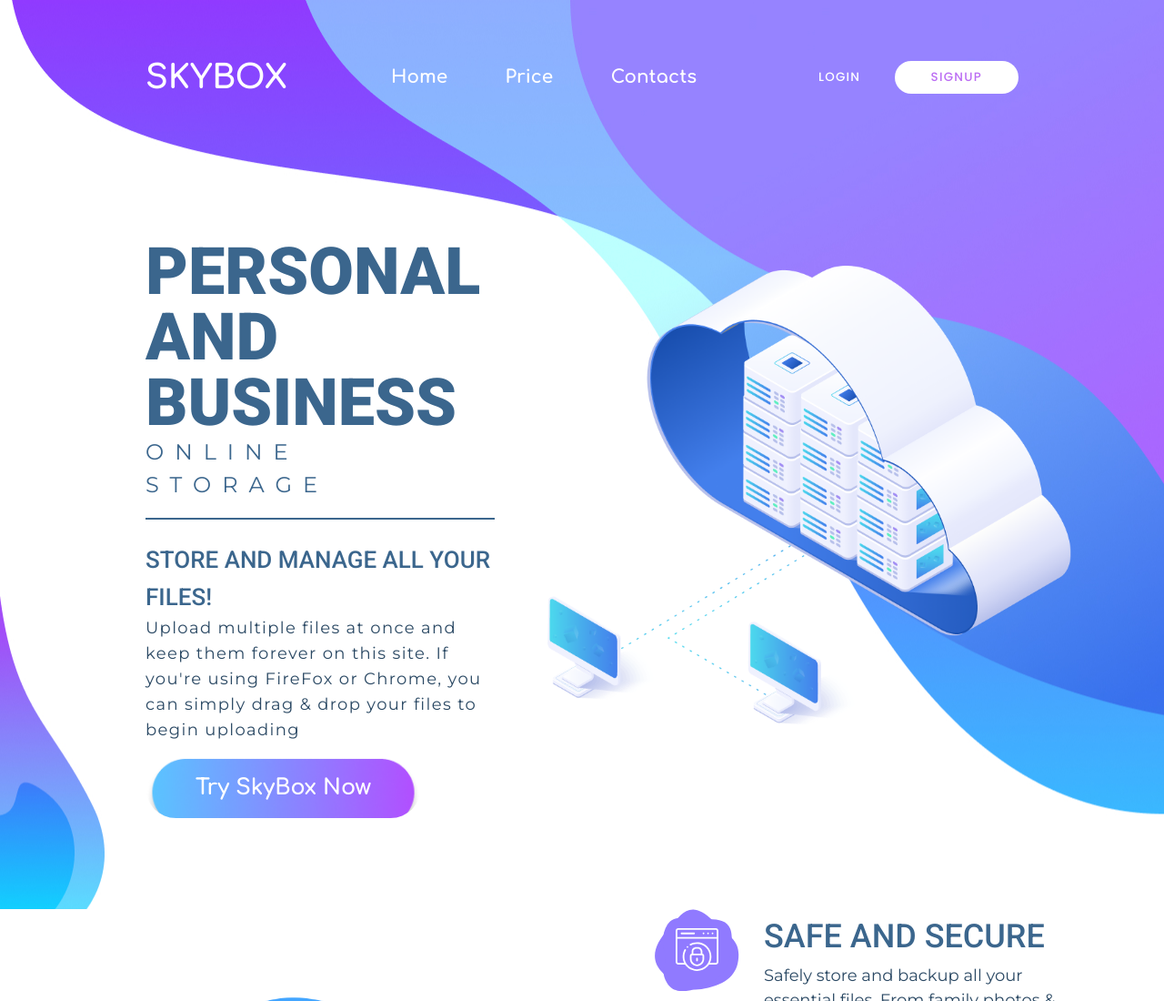
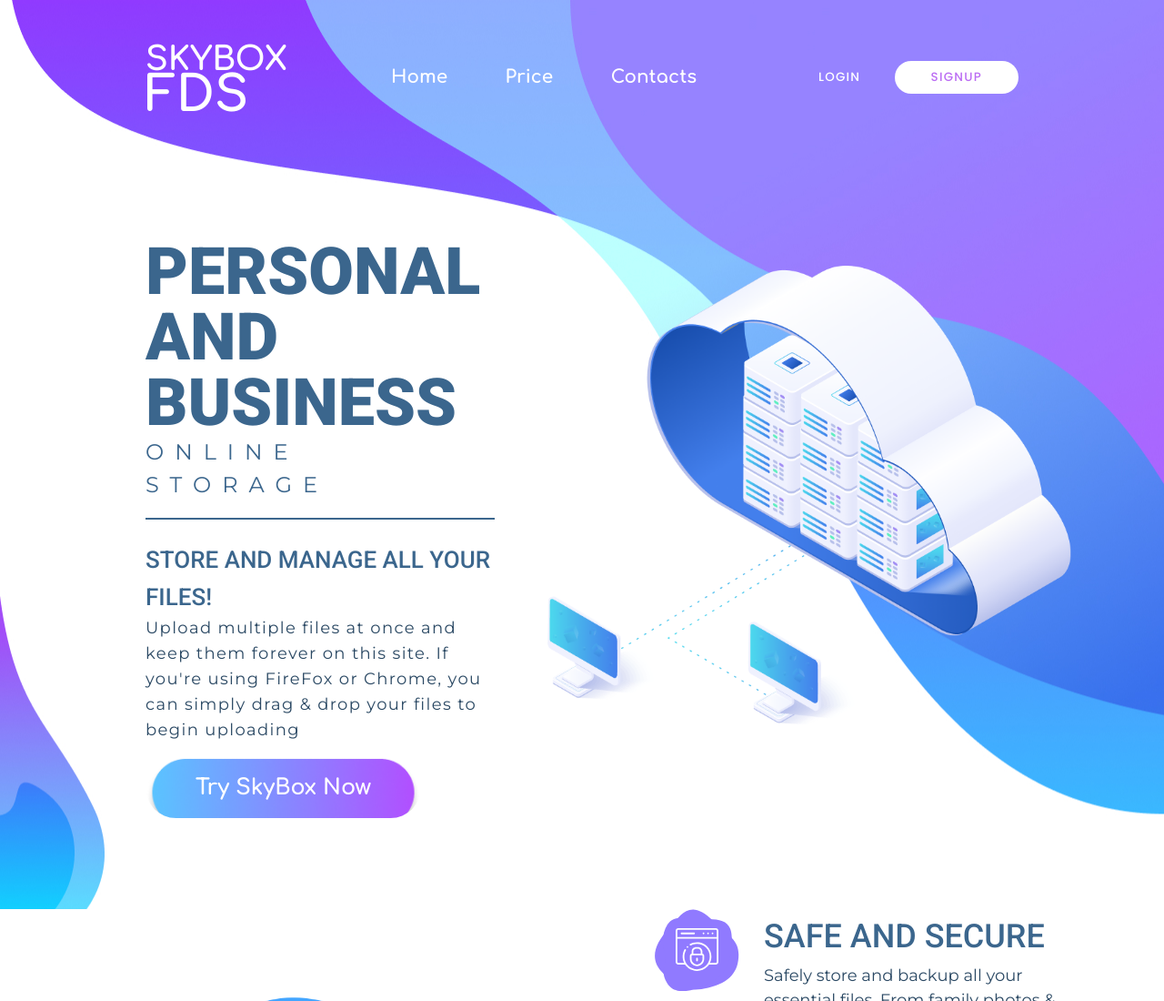
Before and after one commit to dastanweb/skybox, a plain HTML site: page index.html in a window 1280 px wide. Shown: the top 1100 px of the page at 91% size. Drawn offline with Linux system fonts and the light colour scheme.

Commit message:
половина макета

```diff
--- a/index.html
+++ b/index.html
@@ -20,6 +20,7 @@
       <nav>
         <div class="nav_logo">
           <a href="#">SKYBOX</a>
+          <h1>fds</h1>
         </div>
         <!--! open burger menu -->
         <img
```
